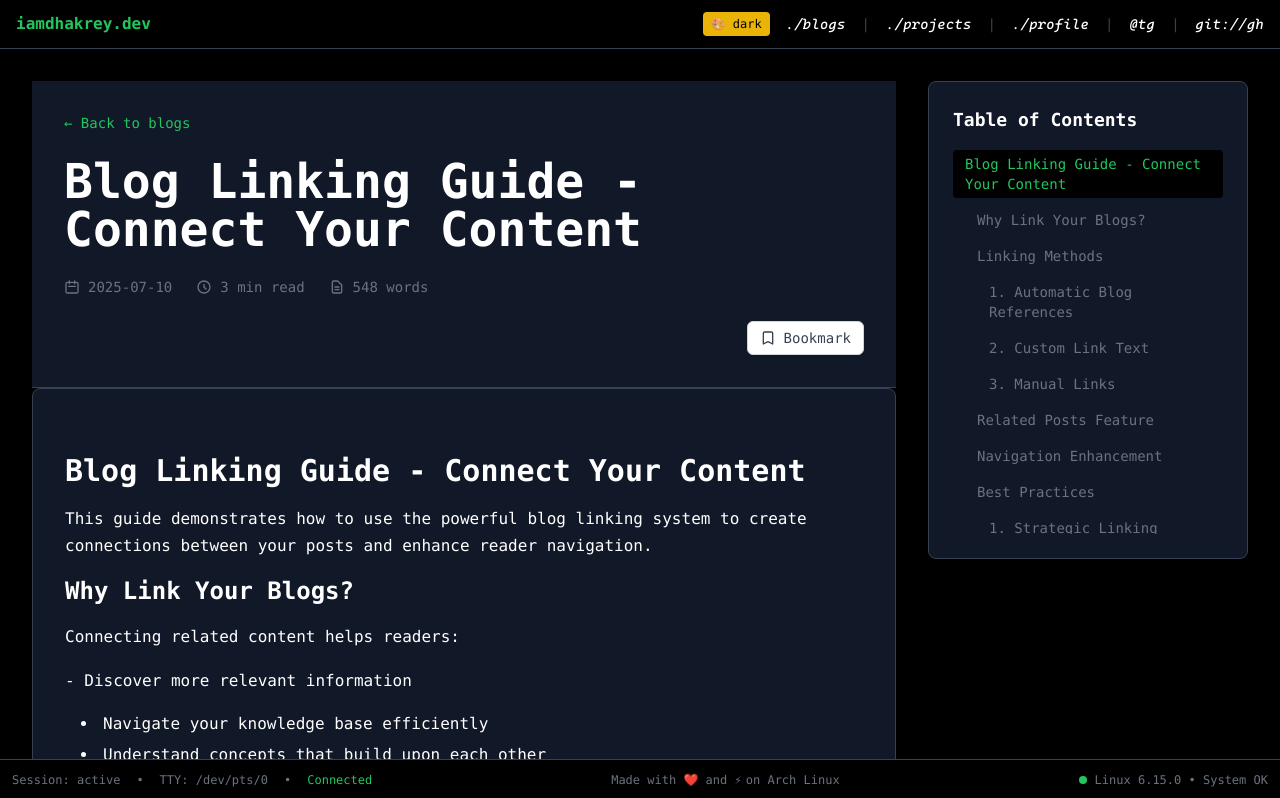
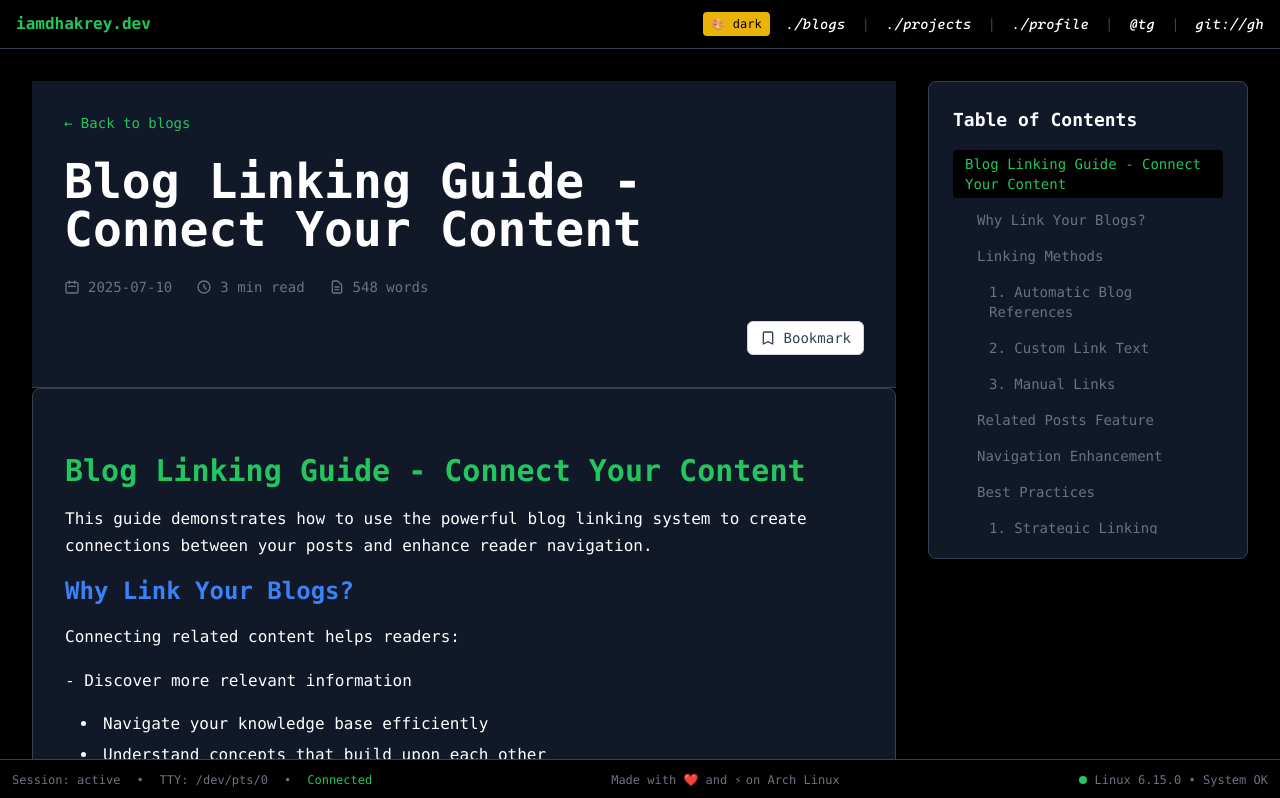
Before and after one commit to iamdhakrey/terminal-portfolio, a React (Vite) app: page /blogs/blog-linking-guide in a window 1280 px wide. Shown: the top 798 px of the page. Built offline with nearby package versions, Linux system fonts and the light colour scheme.

Commit message:
feat: update heading styles to use theme-specific colors

```diff
--- a/src/blogs/BlogContent.tsx
+++ b/src/blogs/BlogContent.tsx
@@ -113,7 +113,7 @@ export const BlogContent: React.FC<BlogContentProps> = ({ content, onHeadingClic
                         key={index}
                         id={section.id}
                         className={headingClasses[Math.min(section.level, 6) as keyof typeof headingClasses]}
-                        style={{ color: 'var(--theme-text)' }}
+                        style={{ color: `var(--theme-h${section.level})` }}
                         onClick={() => onHeadingClick?.(section.id)}
                     >
                         {section.content}
```
